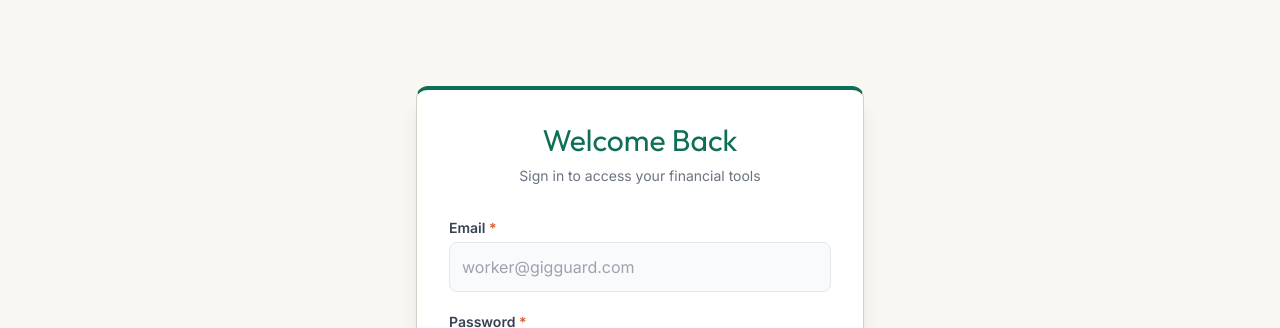
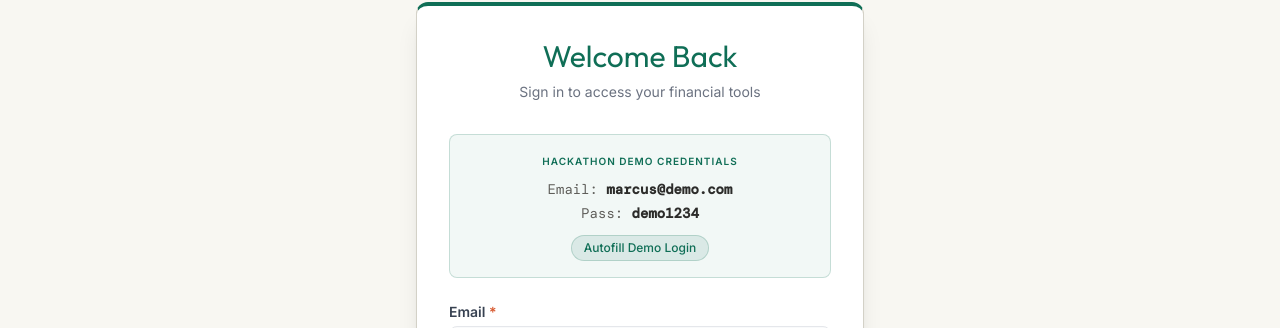
Before and after one commit to ChitwandeepKaur/GigGuard, a React (Vite) app in the folder frontend/: page /auth in a window 1280 px wide. Shown: the part 134-462 px from the top of the page. Built offline with nearby package versions, Linux system fonts and the light colour scheme; no server answers; a web font is replaced by a local one.

Commit message:
Added demo user login details to login screen

```diff
--- a/frontend/src/pages/Auth.jsx
+++ b/frontend/src/pages/Auth.jsx
@@ -90,6 +90,23 @@ export default function Auth() {
           </div>
         )}
 
+        {isLogin && (
+          <div className="mb-6 p-4 bg-brand/5 border border-brand/20 rounded-lg text-sm text-center">
+            <p className="font-bold text-brand uppercase tracking-widest text-[10px] mb-2">Hackathon Demo Credentials</p>
+            <div className="flex flex-col gap-1 text-app-muted font-mono">
+              <p>Email: <span className="font-bold text-app-text">marcus@demo.com</span></p>
+              <p>Pass: <span className="font-bold text-app-text">demo1234</span></p>
+            </div>
+            <button
+              type="button"
+              onClick={() => { setEmail('marcus@demo.com'); setPassword('demo1234'); }}
+              className="mt-3 text-xs bg-brand/10 hover:bg-brand/20 text-brand px-3 py-1 rounded-full transition-colors font-medium border border-brand/20"
+            >
+              Autofill Demo Login
+            </button>
+          </div>
+        )}
+
         <form onSubmit={handleSubmit} className="space-y-5">
           <div>
             <label className="block text-sm font-semibold text-gray-700 mb-1">Email <span className="text-danger">*</span></label>
```
